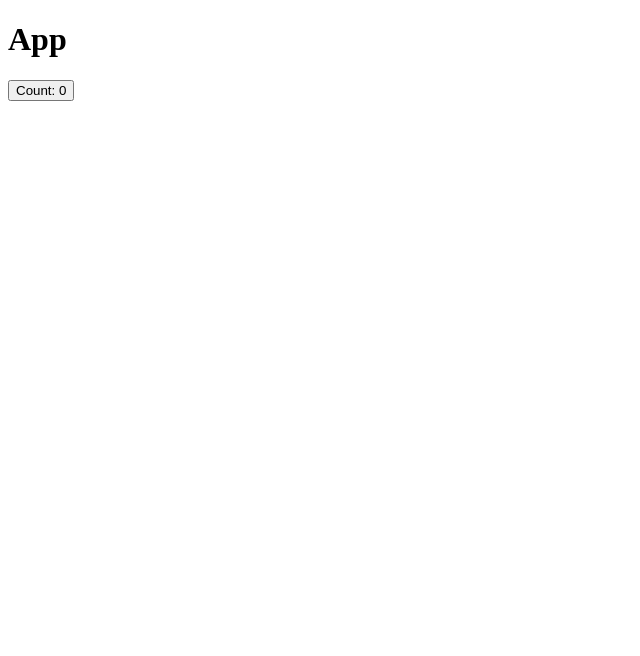
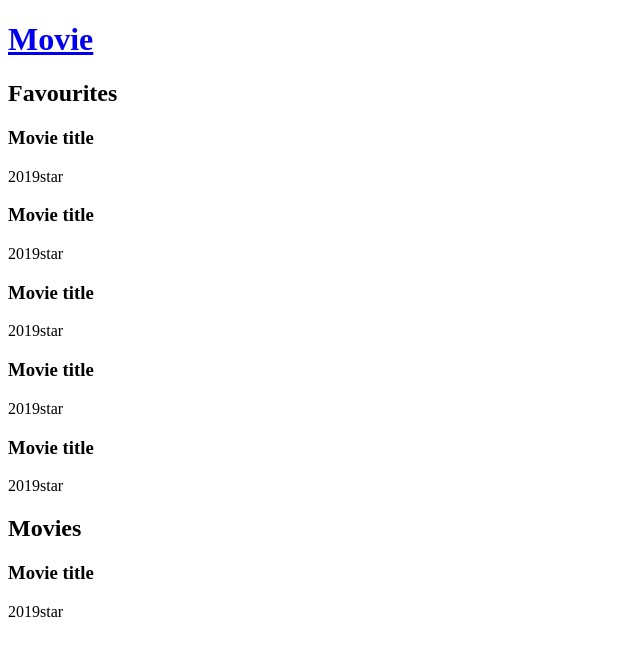
Before and after one commit to afifsohaili/vite-vue-movie-listing-play, a Vue app: page / in a window 1280 px wide. Shown: the top 656 px of the page, without its empty margins (0-640 px from the left). Built offline with nearby package versions, Linux system fonts and the light colour scheme; the HTML template or start-up script is replaced by a standard one.

Commit message:
Initial app structure.

```diff
--- a/src/App.vue
+++ b/src/App.vue
@@ -1,25 +1,36 @@
 <template>
-  <h1>
-    App
-  </h1>
-  <v-button @click="count++">Count: {{count}}</v-button>
+  <header>
+    <h1><a href="#">Movie</a></h1>
+  </header>
+  <section class="favourites">
+    <h2>Favourites</h2>
+    <favourites-layout>
+      <movie-card/>
+      <movie-card/>
+      <movie-card/>
+      <movie-card/>
+      <movie-card/>
+    </favourites-layout>
+  </section>
+  <section class="listings">
+    <h2>Movies</h2>
+    <listings-layout>
+      <movie-card/>
+    </listings-layout>
+  </section>
 </template>
 
-<script lang="ts">
-import { defineComponent, ref } from 'vue'
-import VButton from './components/VButton.vue'
+<script>
+import MovieCard from "./components/MovieCard.vue";
+import ListingsLayout from "./components/ListingsLayout.vue";
+import FavouritesLayout from "./components/FavouritesLayout.vue";
 
-export default defineComponent({
+export default {
+  name: 'App',
   components: {
-    VButton,
-  },
-
-  setup() {
-    const count = ref(0)
-
-    return {
-      count,
-    }
-  },
-})
+    FavouritesLayout,
+    ListingsLayout,
+    MovieCard
+  }
+}
 </script>
--- /dev/null
+++ b/src/components/FavouritesLayout.vue
@@ -0,0 +1,15 @@
+<template>
+  <div>
+    <slot/>
+  </div>
+</template>
+
+<script>
+export default {
+  name: "FavouritesLayout"
+}
+</script>
+
+<style scoped>
+
+</style>
--- /dev/null
+++ b/src/components/ListingsLayout.vue
@@ -0,0 +1,15 @@
+<template>
+  <div class="movie-grid">
+    <slot/>
+  </div>
+</template>
+
+<script>
+export default {
+  name: "ListingsLayout"
+}
+</script>
+
+<style scoped>
+
+</style>
--- /dev/null
+++ b/src/components/MovieCard.vue
@@ -0,0 +1,13 @@
+<template>
+  <div class="movie">
+    <h3>Movie title</h3>
+    <span class="movie-year">2019</span>
+    <a role="button" class="favourite">star</a>
+  </div>
+</template>
+
+<script>
+export default {
+  name: 'MovieCard'
+}
+</script>
--- a/src/components/VButton.vue
+++ /dev/null
@@ -1,13 +0,0 @@
-<template>
-  <button>
-    <slot />
-  </button>
-</template>
-
-<script lang="ts">
-import { defineComponent } from 'vue'
-
-export default defineComponent({
-  name: 'VButton',
-})
-</script>
```
Also changed, not shown: src/index.css (added).
